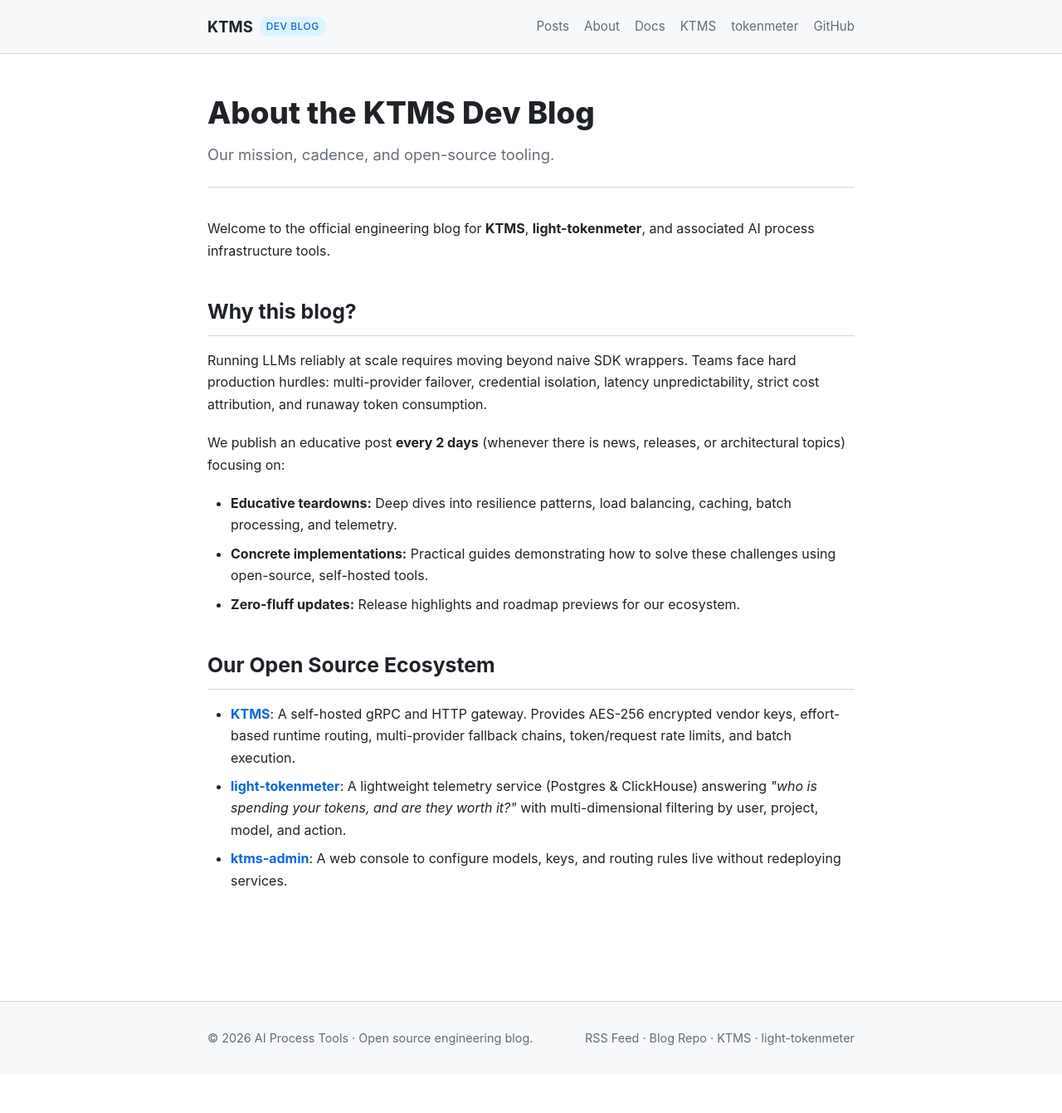
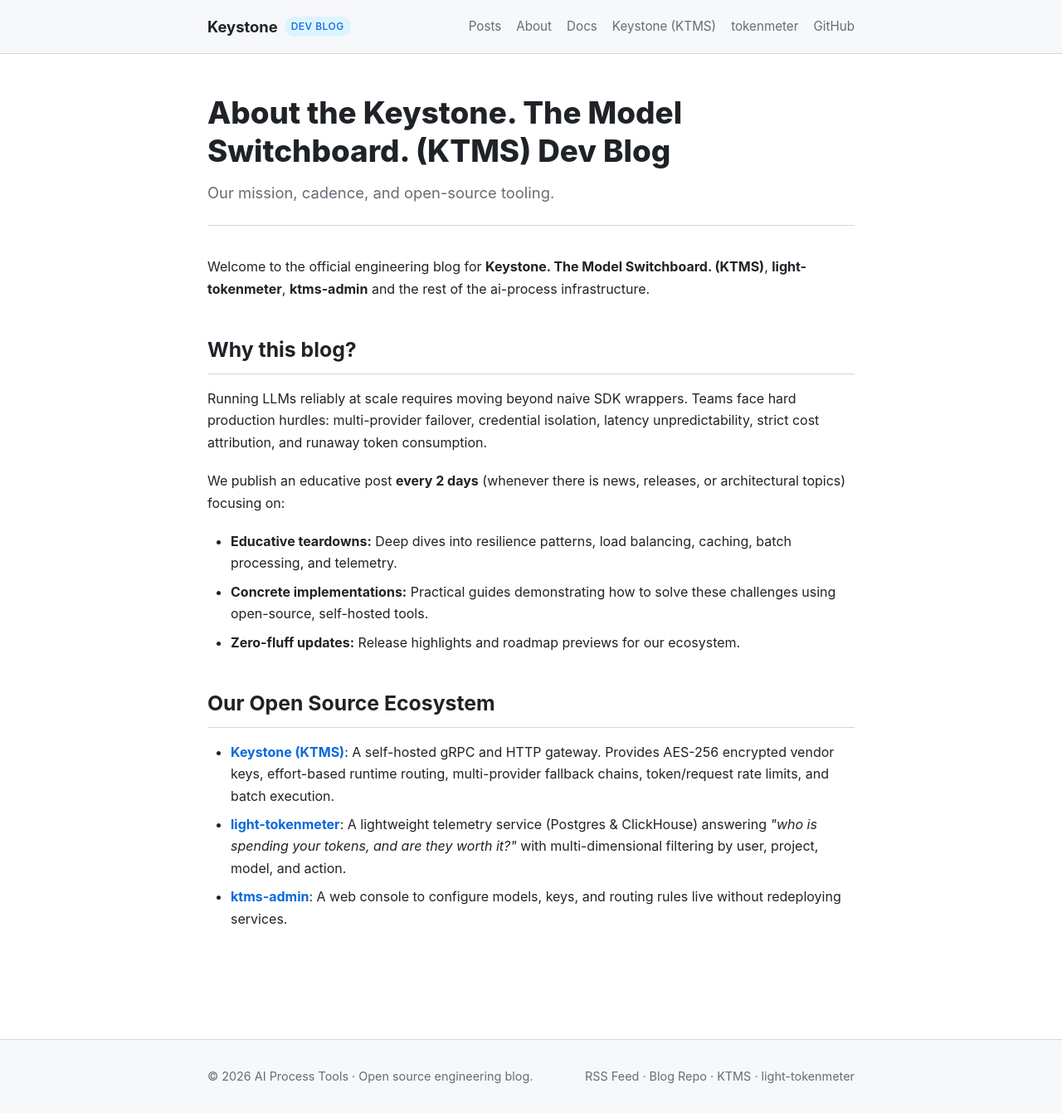
Before and after one commit to ai-process/blog, a Jekyll site: the page built from about.md, in a window 1280 px wide and 1341 px high. Shown: the whole window at 83% size. Built offline with Jekyll 4.4.1, drawn with Linux system fonts in a browser that asks for light colours.

Commit message:
chore: name the product Keystone (KTMS) in the blog chrome (#8)
Title, description, header, footer, post call-to-action and the about
page follow the naming rule: the full name in headings, Keystone and
KTMS alternating elsewhere. Published posts are unchanged.

```diff
--- a/_config.yml
+++ b/_config.yml
@@ -1,6 +1,6 @@
 # Site settings
-title: KTMS Dev Blog
-description: Engineering notes, production architecture patterns, and updates from the KTMS and tokenmeter team.
+title: Keystone (KTMS) Dev Blog
+description: Engineering notes, production architecture patterns, and updates from the team behind Keystone (KTMS), light-tokenmeter and ktms-admin.
 url: "https://blog.ai-process.dev"
 baseurl: ""
 
--- a/_layouts/default.html
+++ b/_layouts/default.html
@@ -13,13 +13,13 @@
   <header class="site-header">
     <div class="container header-container">
       <div class="site-brand">
-        <a class="brand-title" href="{{ '/' | relative_url }}">KTMS <span class="brand-badge">dev blog</span></a>
+        <a class="brand-title" href="{{ '/' | relative_url }}">Keystone <span class="brand-badge">dev blog</span></a>
       </div>
       <nav class="site-nav">
         <a href="{{ '/' | relative_url }}">Posts</a>
         <a href="{{ '/about' | relative_url }}">About</a>
         <a href="https://ai-process.dev/docs/">Docs</a>
-        <a href="https://github.com/ai-process/ktms" target="_blank" rel="noopener">KTMS</a>
+        <a href="https://github.com/ai-process/ktms" target="_blank" rel="noopener">Keystone (KTMS)</a>
         <a href="https://github.com/ai-process/light-tokenmeter" target="_blank" rel="noopener">tokenmeter</a>
         <a href="https://github.com/ai-process" target="_blank" rel="noopener">GitHub</a>
       </nav>
--- a/_layouts/post.html
+++ b/_layouts/post.html
@@ -32,11 +32,11 @@ layout: default
     <div class="post-footer-card">
       <h3>About this project</h3>
       <p>
-        <strong>KTMS</strong> is a self-hosted gateway providing vendor key encryption, effort-based routing, fallback chains, rate limiting, and batch execution for LLMs.
+        <strong>Keystone (KTMS)</strong> is a self-hosted gateway providing vendor key encryption, effort-based routing, fallback chains, rate limiting, and batch execution for LLMs.
         <strong>light-tokenmeter</strong> is a lightweight telemetry service that tracks tokens, costs, and usage across projects and users.
       </p>
       <div class="repo-buttons">
-        <a class="btn" href="https://github.com/ai-process/ktms" target="_blank" rel="noopener">Explore KTMS on GitHub</a>
+        <a class="btn" href="https://github.com/ai-process/ktms" target="_blank" rel="noopener">Explore Keystone on GitHub</a>
         <a class="btn btn-secondary" href="https://github.com/ai-process/light-tokenmeter" target="_blank" rel="noopener">Explore tokenmeter</a>
       </div>
     </div>
--- a/about.md
+++ b/about.md
@@ -5,13 +5,13 @@ title: About
 
 <article class="post">
   <header class="post-header">
-    <h1 class="post-title">About the KTMS Dev Blog</h1>
+    <h1 class="post-title">About the Keystone. The Model Switchboard. (KTMS) Dev Blog</h1>
     <p class="post-subtitle">Our mission, cadence, and open-source tooling.</p>
   </header>
 
   <div class="post-content">
     <p>
-      Welcome to the official engineering blog for <strong>KTMS</strong>, <strong>light-tokenmeter</strong>, and associated AI process infrastructure tools.
+      Welcome to the official engineering blog for <strong>Keystone. The Model Switchboard. (KTMS)</strong>, <strong>light-tokenmeter</strong>, <strong>ktms-admin</strong> and the rest of the ai-process infrastructure.
     </p>
 
     <h2>Why this blog?</h2>
@@ -30,7 +30,7 @@ title: About
     <h2>Our Open Source Ecosystem</h2>
     <ul>
       <li>
-        <a href="https://github.com/ai-process/ktms" target="_blank" rel="noopener"><strong>KTMS</strong></a>:
+        <a href="https://github.com/ai-process/ktms" target="_blank" rel="noopener"><strong>Keystone (KTMS)</strong></a>:
         A self-hosted gRPC and HTTP gateway. Provides AES-256 encrypted vendor keys, effort-based runtime routing, multi-provider fallback chains, token/request rate limits, and batch execution.
       </li>
       <li>
```
